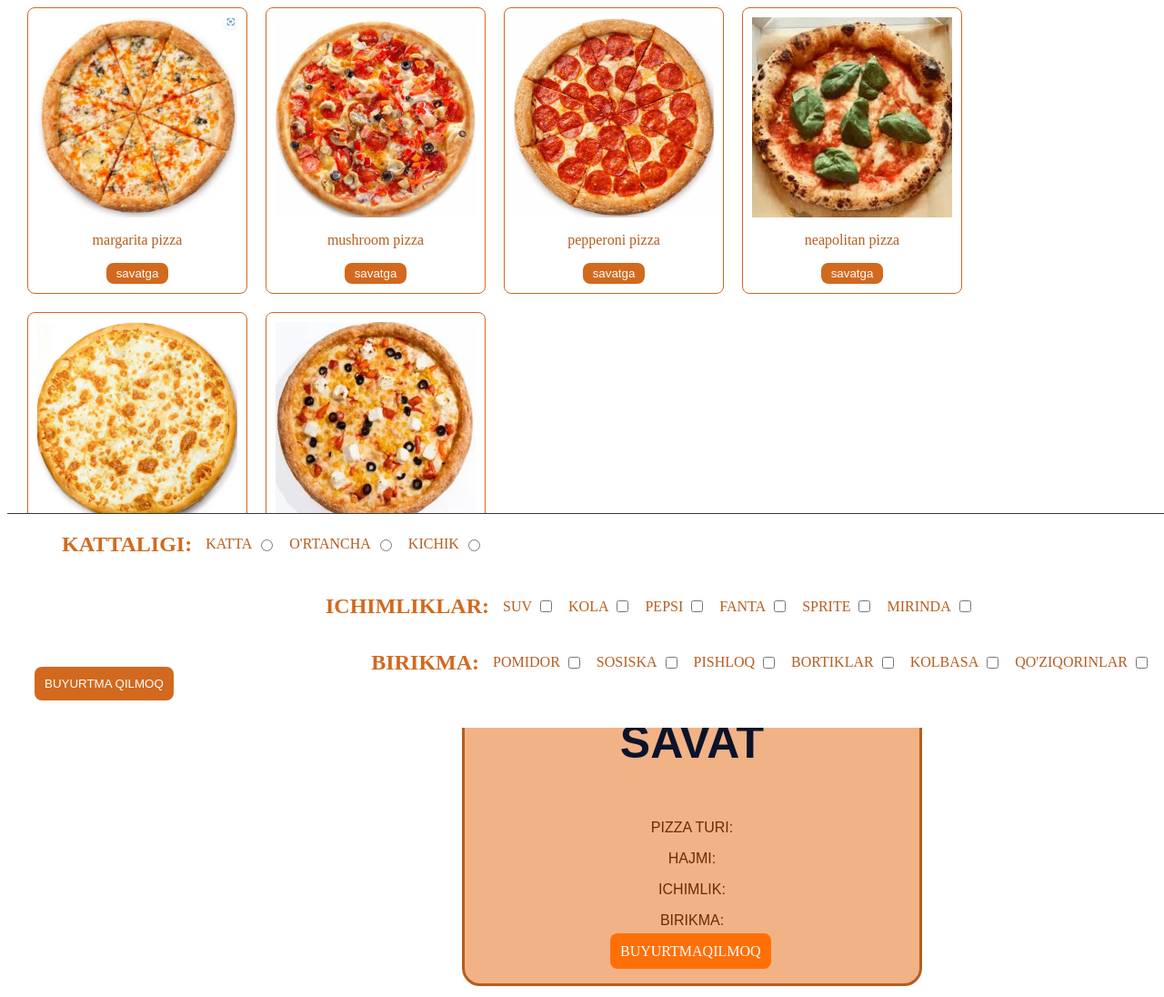
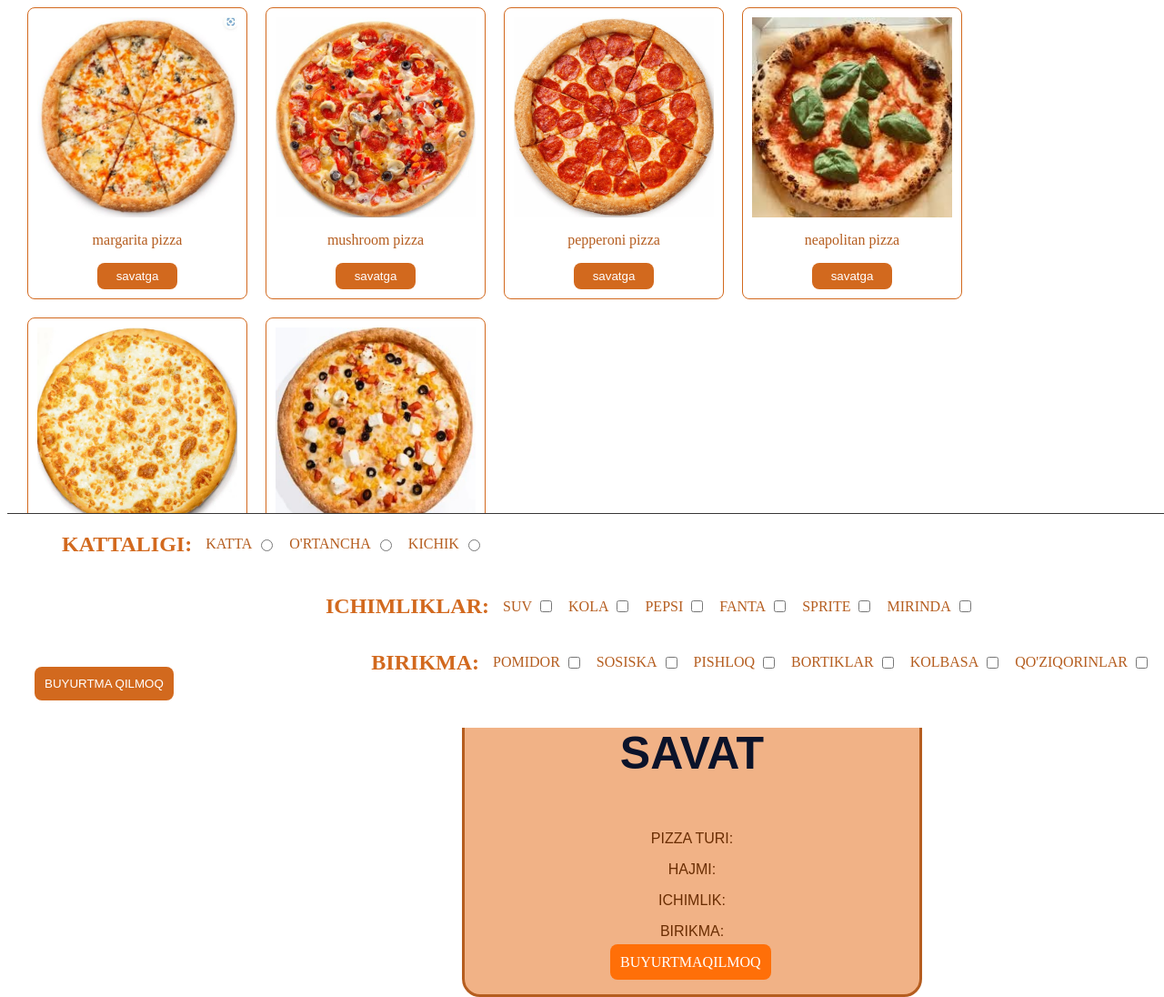
Before and after one commit to SoloMan-cool/demo, a plain HTML site: page index.html in a window 1280 px wide. Shown: the top 1096 px of the page at 91% size. Drawn offline with Linux system fonts and the light colour scheme.

Commit message:
button togillandi

```diff
--- a/style.css
+++ b/style.css
@@ -31,7 +31,7 @@
 }
 
 .savatga {
-    padding: 3px 10px;
+    padding: 6px 20px;
     color: white;
     border: 1px solid transparent;
     background-color: chocolate;
```
